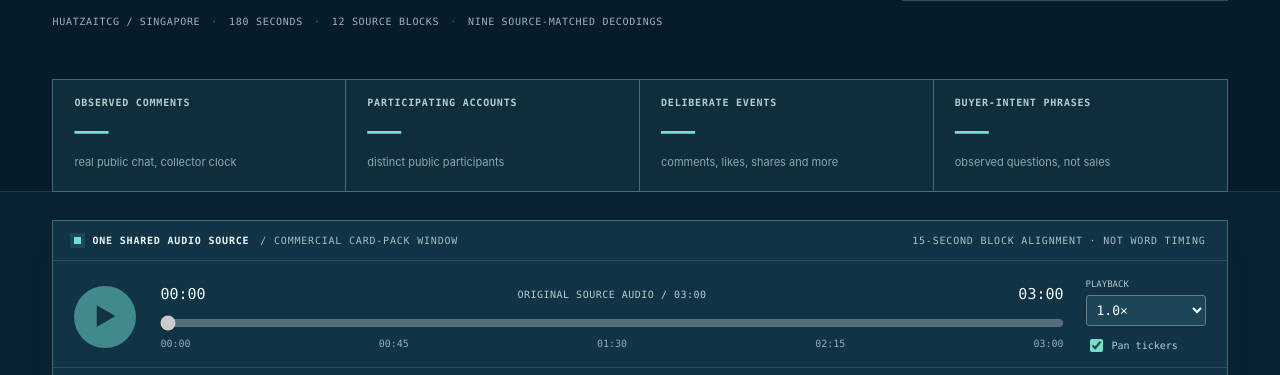
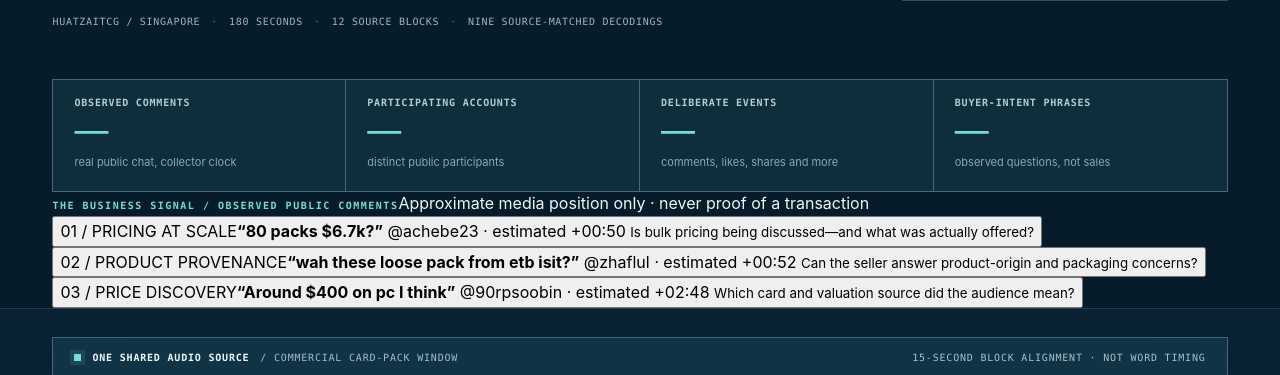
Before and after one commit to HumanLAIer/humanlaier-site-deploy, a plain HTML site: page streaming-demo/nine-tickers/index.html in a window 1280 px wide. Shown: the part 409-784 px from the top of the page. Drawn offline with Linux system fonts and the light colour scheme; files whose address does not match are found by name.

Commit message:
ui: three real public buyer chat exhibits and executive questions with provisional source seeking

```diff
--- a/streaming-demo/nine-tickers/index.html
+++ b/streaming-demo/nine-tickers/index.html
@@ -44,6 +44,27 @@
     <div class="exec-stat"><span>PARTICIPATING ACCOUNTS</span><strong id="metricAccounts">—</strong><small>distinct public participants</small></div>
     <div class="exec-stat"><span>DELIBERATE EVENTS</span><strong id="metricEvents">—</strong><small>comments, likes, shares and more</small></div>
     <div class="exec-stat"><span>BUYER-INTENT PHRASES</span><strong id="metricBuyer">—</strong><small>observed questions, not sales</small></div>
+  </section>
+
+  <section class="evidence-rail shell" aria-label="Commercial questions actually observed in public chat">
+    <div class="evidence-title"><span class="micro-kicker">THE BUSINESS SIGNAL / OBSERVED PUBLIC COMMENTS</span><span>Approximate media position only · never proof of a transaction</span></div>
+    <div class="evidence-cards">
+      <button class="evidence-card" type="button" data-evidence-second="50" aria-label="Seek near observed bulk pack pricing comment at approximately 50 seconds">
+        <span class="evidence-number">01 / PRICING AT SCALE</span><strong>“80 packs $6.7k?”</strong>
+        <span class="evidence-source">@achebe23 <i>·</i> estimated +00:50</span>
+        <small>Is bulk pricing being discussed—and what was actually offered?</small>
+      </button>
+      <button class="evidence-card" type="button" data-evidence-second="52" aria-label="Seek near observed ETB pack provenance comment at approximately 52 seconds">
+        <span class="evidence-number">02 / PRODUCT PROVENANCE</span><strong>“wah these loose pack from etb isit?”</strong>
+        <span class="evidence-source">@zhaflul <i>·</i> estimated +00:52</span>
+        <small>Can the seller answer product-origin and packaging concerns?</small>
+      </button>
+      <button class="evidence-card" type="button" data-evidence-second="168" aria-label="Seek near observed 400 dollar price-reference comment at approximately 168 seconds">
+        <span class="evidence-number">03 / PRICE DISCOVERY</span><strong>“Around $400 on pc I think”</strong>
+        <span class="evidence-source">@90rpsoobin <i>·</i> estimated +02:48</span>
+        <small>Which card and valuation source did the audience mean?</small>
+      </button>
+    </div>
   </section>
 
   <section class="control-wrap" id="studio" aria-label="Playback and nine research tickers">
```
